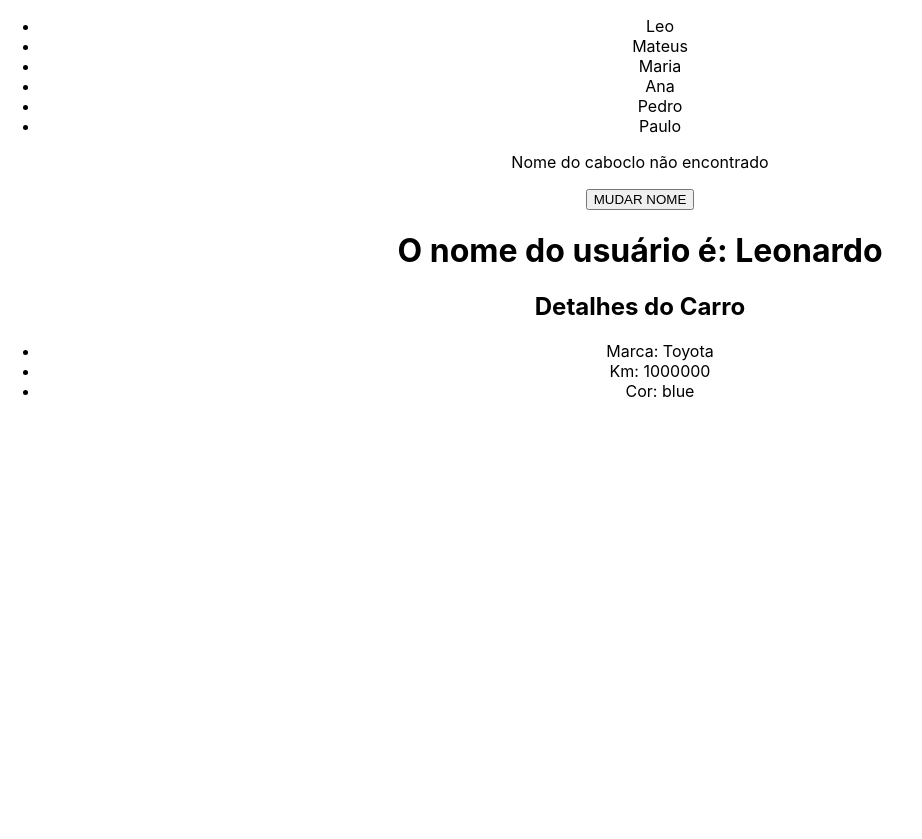
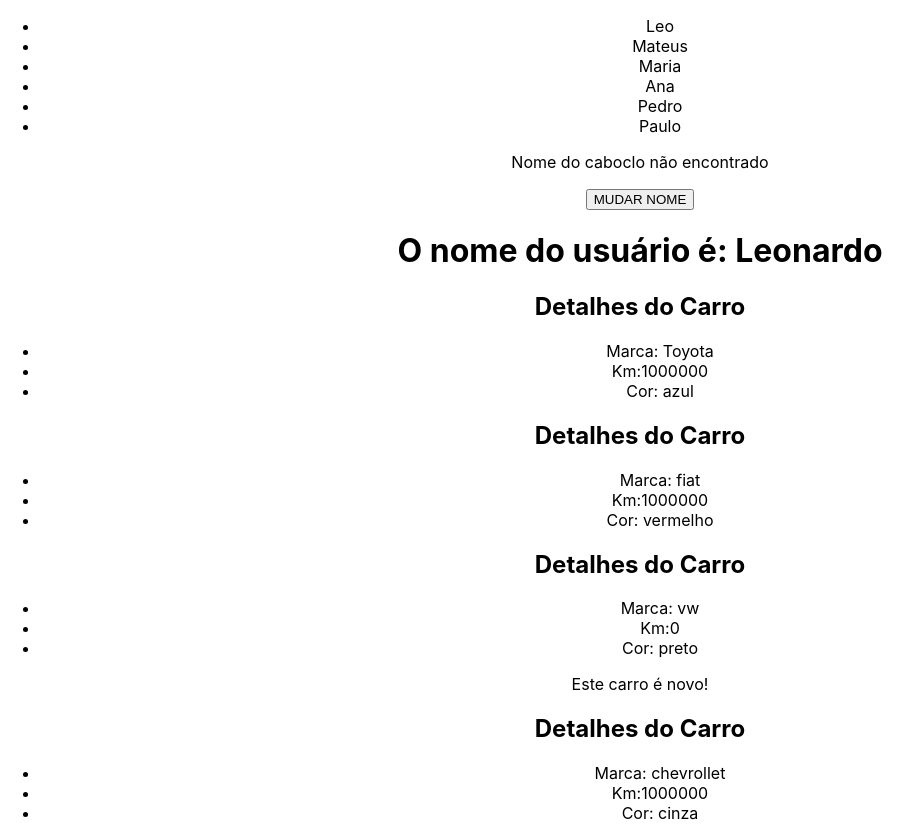
Before and after one commit to LeonardoAlves04/react-zero-a-maestria, a React (Create React App) app in the folder exercicio/: page / in a window 1280 px wide. Shown: the whole page, without its empty margins (0-922 px from the left). Before the commit the page ends 800 px from the top, so only its background shows below. Built offline with nearby package versions, Linux system fonts and the light colour scheme.

Commit message:
feat: reaproveitamento de componentes

```diff
--- a/exercicio/src/App.js
+++ b/exercicio/src/App.js
@@ -12,7 +12,10 @@ function App() {
       <ListRender />
       <ConditionalRender />
       <ShowUserName name={name} />
-      <CarDetails km={" " + 1000000} brand=" Toyota" color=" blue" />
+      <CarDetails km={1000000} brand=" Toyota" color=" azul" newCar={false} />
+      <CarDetails km={1000000} brand=" fiat" color=" vermelho" newCar={false} />
+      <CarDetails km={0} brand=" vw" color=" preto" newCar={true} />
+      <CarDetails km={1000000} brand=" chevrollet " color=" cinza" newCar={false} />
     </div >
   );
 }
--- a/exercicio/src/components/CarDetails.jsx
+++ b/exercicio/src/components/CarDetails.jsx
@@ -1,6 +1,6 @@
 import React from "react";
 
-const CarDetails = ({ brand, km, color }) => {
+const CarDetails = ({ brand, km, color, newCar }) => {
   return (
     <div>
       <h2>Detalhes do Carro</h2>
@@ -9,6 +9,7 @@ const CarDetails = ({ brand, km, color }) => {
         <li>Km:{km}</li>
         <li>Cor:{color}</li>
       </ul>
+      {newCar && <p>Este carro é novo!</p>}
     </div>
   );
 };
```
